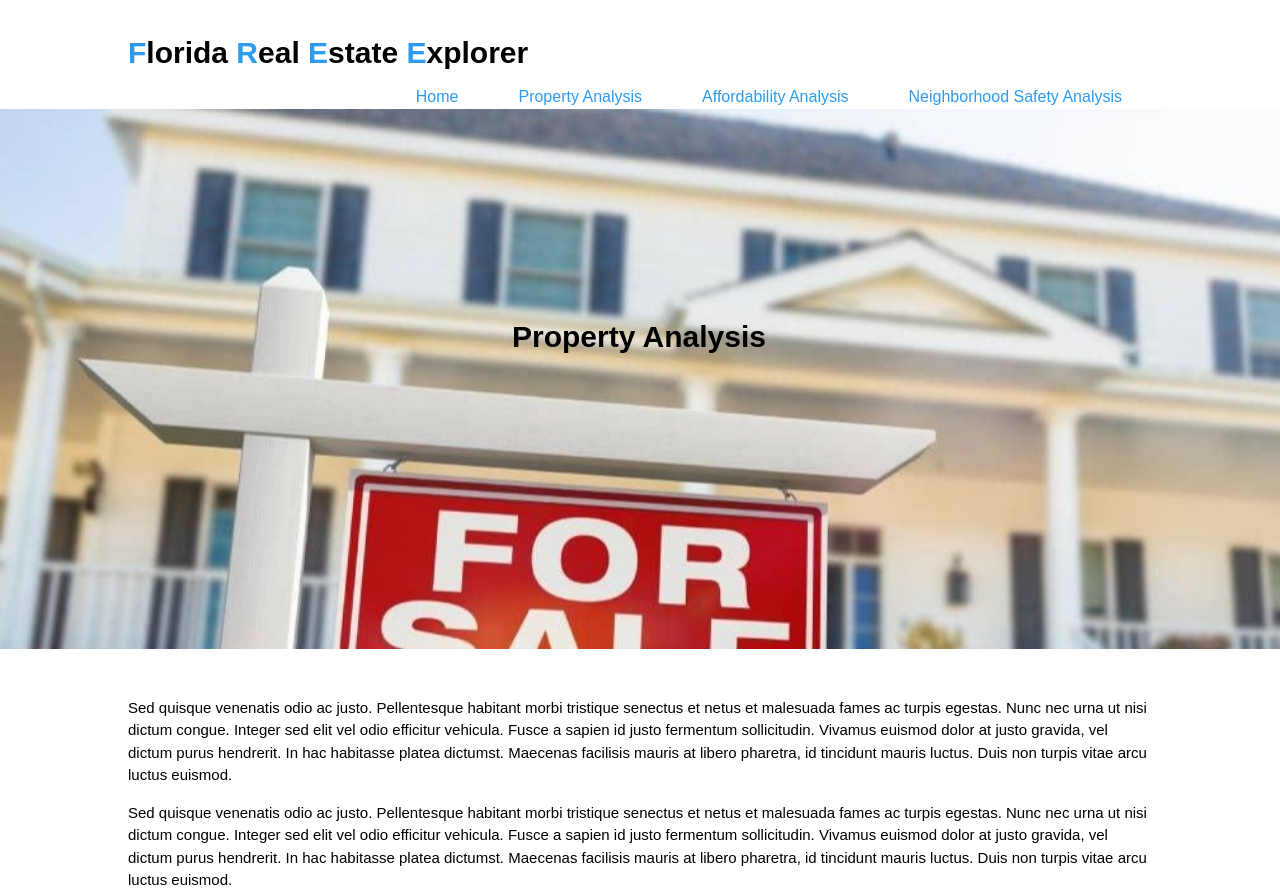
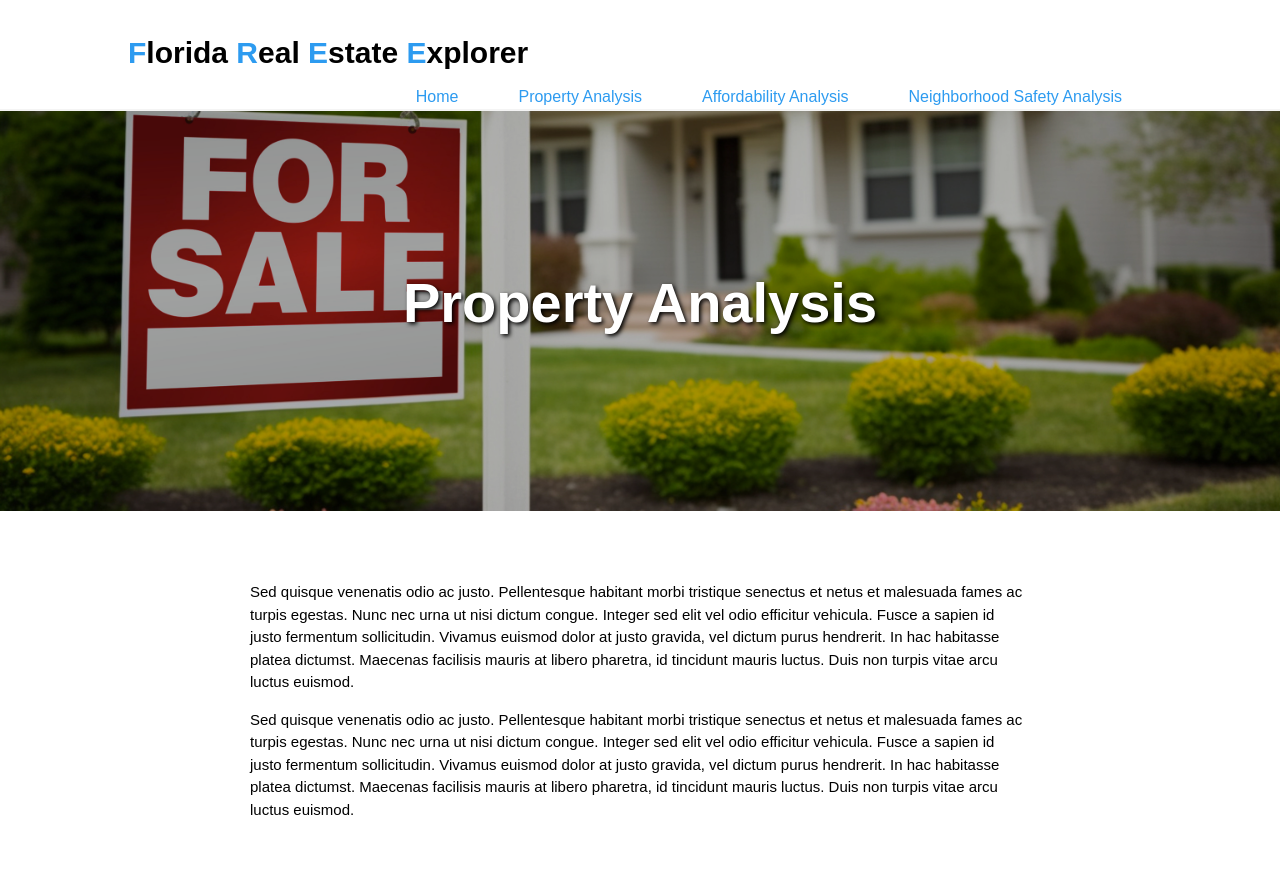
Before and after one commit to williamGarcia99x/Real_Estate_Explorer, a website: page App/Pages/propertyAnalysis.html in a window 1280 px wide. Shown: the top 895 px of the page. Drawn offline with nearby package versions, Linux system fonts and the light colour scheme.

Commit message:
edited property page

```diff
--- a/App/Pages/propertyAnalysis.html
+++ b/App/Pages/propertyAnalysis.html
@@ -22,22 +22,21 @@
         </div>
         <nav>
           <ul>
-            <li><a href="index.html">Home</a></li>
+            <li><a href="../index.html">Home</a></li>
             <li><a href="propertyAnalysis.html">Property Analysis</a></li>
             <li><a href="index.html">Affordability Analysis</a></li>
             <li><a href="index.html">Neighborhood Safety Analysis</a></li>
           </ul>
         </nav>
       </div>
+    </header>
+    <section id="banner">
       <div class="banner-container">
-        <img
-          alt="Banner for Property Analysis Page"
-          src="../assets/lying-listing-batvai.jpg"
-          class="banner-img"
-        />
-        <h1 class="page-title">Property Analysis</h1>
+      <h1>Property Analysis</h1>
     </div>
-      <p class="page-info">
+  </section>
+  <section class="page-info">
+    <p >
       Sed quisque venenatis odio ac justo. Pellentesque habitant morbi
       tristique senectus et netus et malesuada fames ac turpis egestas. Nunc
       nec urna ut nisi dictum congue. Integer sed elit vel odio efficitur
@@ -46,7 +45,7 @@
       habitasse platea dictumst. Maecenas facilisis mauris at libero pharetra,
       id tincidunt mauris luctus. Duis non turpis vitae arcu luctus euismod.
     </p>
-      <p class="page-info">
+    <p>
       Sed quisque venenatis odio ac justo. Pellentesque habitant morbi
       tristique senectus et netus et malesuada fames ac turpis egestas. Nunc
       nec urna ut nisi dictum congue. Integer sed elit vel odio efficitur
@@ -55,7 +54,7 @@
       habitasse platea dictumst. Maecenas facilisis mauris at libero pharetra,
       id tincidunt mauris luctus. Duis non turpis vitae arcu luctus euismod.
     </p>
-    </header>
+  </section>
 
     <main>
       <section class="deviation">
--- a/App/css/styleProperty.css
+++ b/App/css/styleProperty.css
@@ -74,6 +74,22 @@ header a:hover::after {
 }
 
 /*Banner settings*/
+
+#banner {
+  min-height: 400px;
+  background: url(../assets/for-sale.jpeg) no-repeat 0 -400px;
+  background-size: cover;
+  box-shadow: inset 0 0 0 2000px rgba(0, 0, 0, 0.3);
+  text-align: center;
+  color:#fff;
+}
+
+#banner h1{
+  font-size: 56px;
+  margin-top: 150px;
+  text-shadow: 2px 2px 4px #000000;
+}
+
 .banner-container {
   position: relative;
   width: 100%;
@@ -82,21 +98,7 @@ header a:hover::after {
 }
 
 .page-info {
-  position: relative;
-  width: 80%;
-  left: 10%;
-}
-
-.page-title {
-  position: absolute;
-  bottom: 50%;
-  left: 40%;
-}
-
-.banner-img {
-  width: 100%;
-  height: auto; /* Maintain aspect ratio */
-  display: block;
+  margin: 70px 250px 70px 250px;
 }
 
 /*Sections on data analysis*/
@@ -118,6 +120,10 @@ h2{
   text-align: center;
 }
 
+main{
+  margin: 70px 250px 70px 250px;
+}
+
 footer {
   padding: 20px;
   margin-top: 20px;
```
Also changed, not shown: App/assets/for-sale.jpeg (added). Lines whose indentation alone changed are shown as unchanged.
